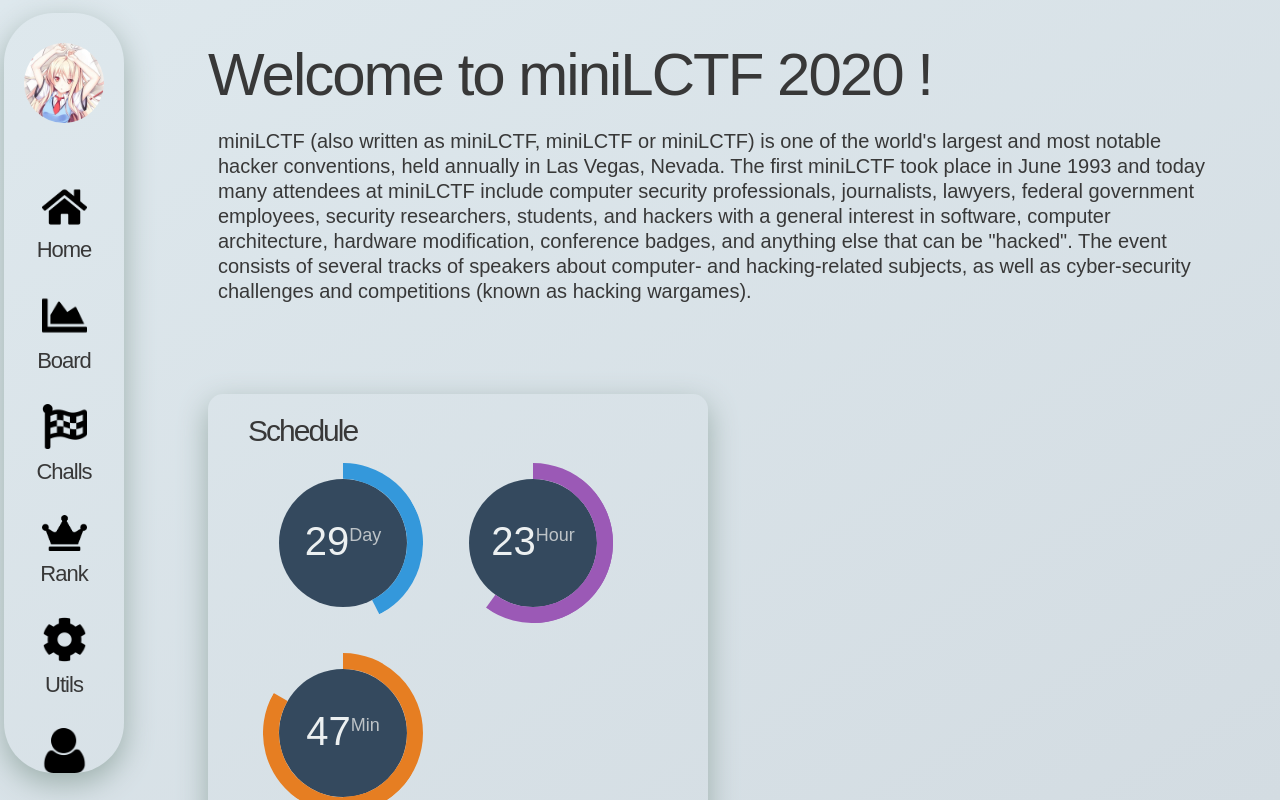
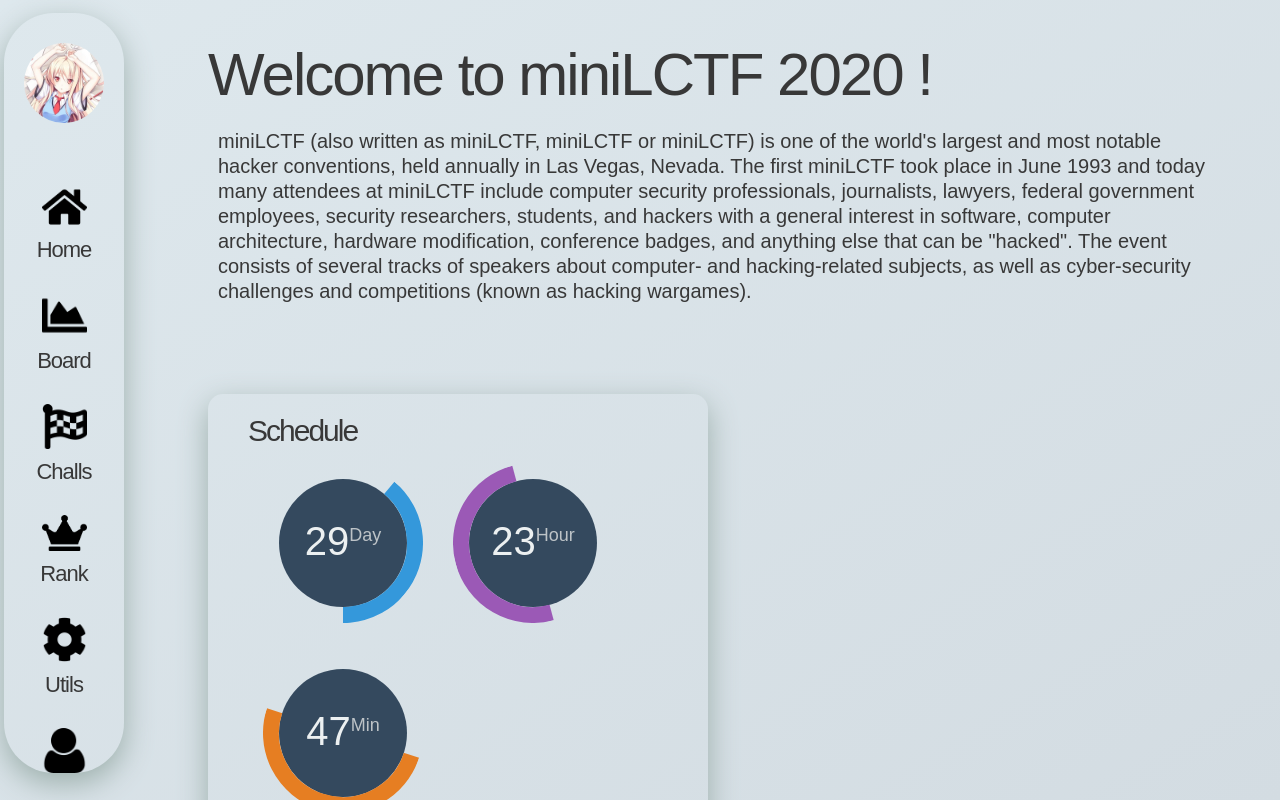
Before and after one commit to Endcat/ciscn-ctfplatform, a Vue app: page /homepage in a window 1280 px wide. Built offline with nearby package versions, Linux system fonts and the light colour scheme.

Commit message:
circle animation

```diff
--- a/src/components/homeInfo.vue
+++ b/src/components/homeInfo.vue
@@ -44,10 +44,17 @@
                 let currentDay = document.getElementsByClassName("label")[0].childNodes[0].data;
                 let currentMinRatio = currentMin / 60;
                 let currentHourRatio = currentHour / 24;
-                let currentDayRatio = currentDay / 60;
+                let currentDayRatio = currentDay / 7;
+                let chartLeftList = document.getElementsByClassName("left-side");
+                // console.log(chartList);
+                let minLeftChart = chartLeftList[2];
+                let hourLeftChart = chartLeftList[1];
+                let dayLeftChart = chartLeftList[0];
+                minLeftChart.style.transform = 'rotate('+360*currentMinRatio+'deg)';
+                hourLeftChart.style.transform = 'rotate('+360*currentHourRatio+'deg)';
+                dayLeftChart.style.transform = 'rotate('+140*currentDayRatio+'deg)';
 
-
-            },1000)
+            },500)
         },
     }
 
@@ -149,7 +156,7 @@
         border-color: #3498db;
     }
     .pie-wrapper.progress-day .pie .left-side {
-        transform: rotate(153deg);
+        transform: rotate(140deg);
     }
     .pie-wrapper.progress-day .pie .right-side {
         display: none;
@@ -161,10 +168,10 @@
         border-color: #9b59b6;
     }
     .pie-wrapper.progress-hour .pie .left-side {
-        transform: rotate(216deg);
+        transform: rotate(180deg);
     }
     .pie-wrapper.progress-hour .pie .right-side {
-        transform: rotate(180deg);
+        display: none;
     }
     .pie-wrapper.progress-min .pie {
         clip: rect(auto, auto, auto, auto);
@@ -173,10 +180,10 @@
         border-color: #e67e22;
     }
     .pie-wrapper.progress-min .pie .left-side {
-        transform: rotate(300deg);
+        transform: rotate(180deg);
     }
     .pie-wrapper.progress-min .pie .right-side {
-        transform: rotate(180deg);
+        display: none;
     }
     #home-info {
     position: relative;
```
